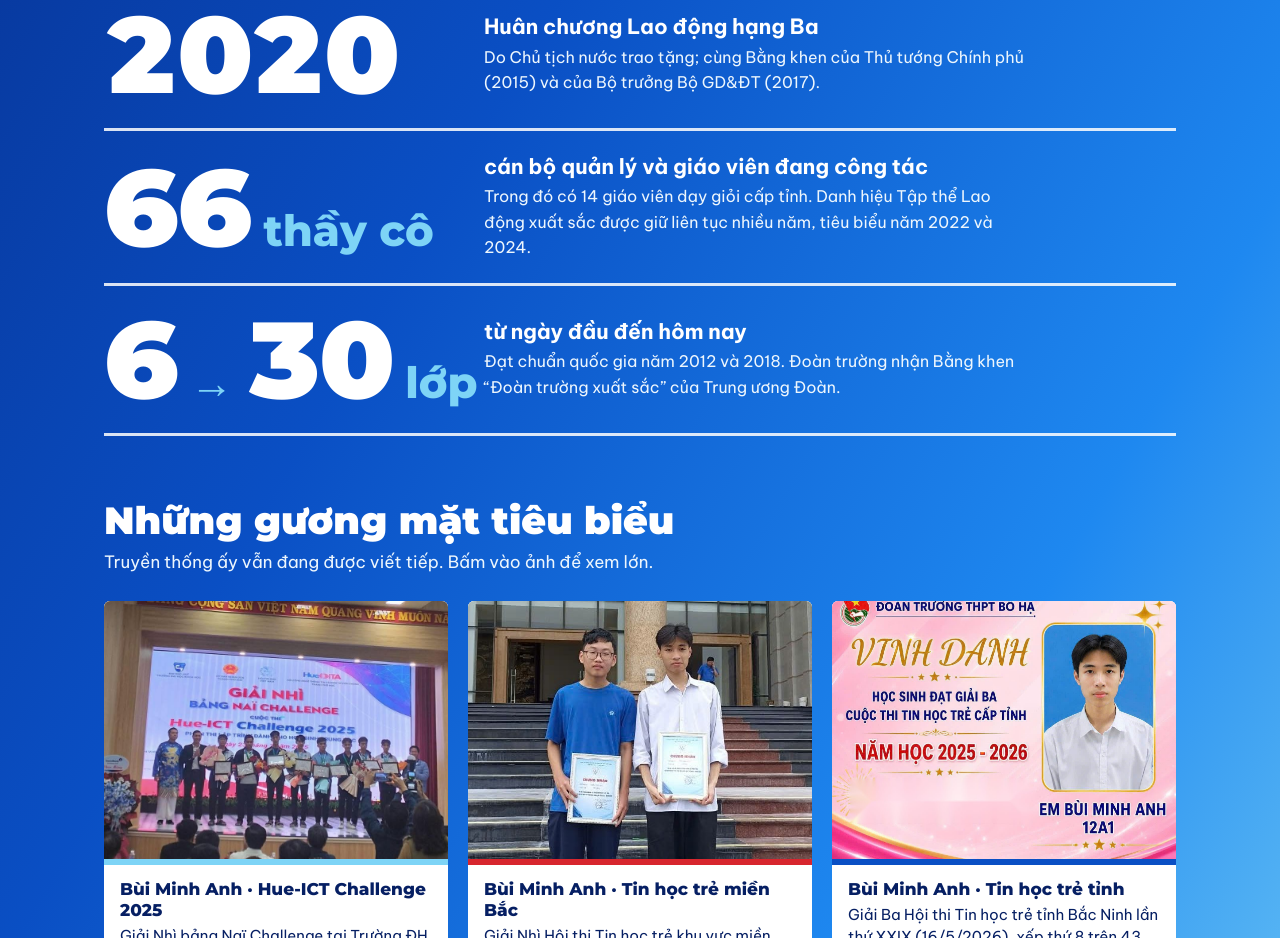
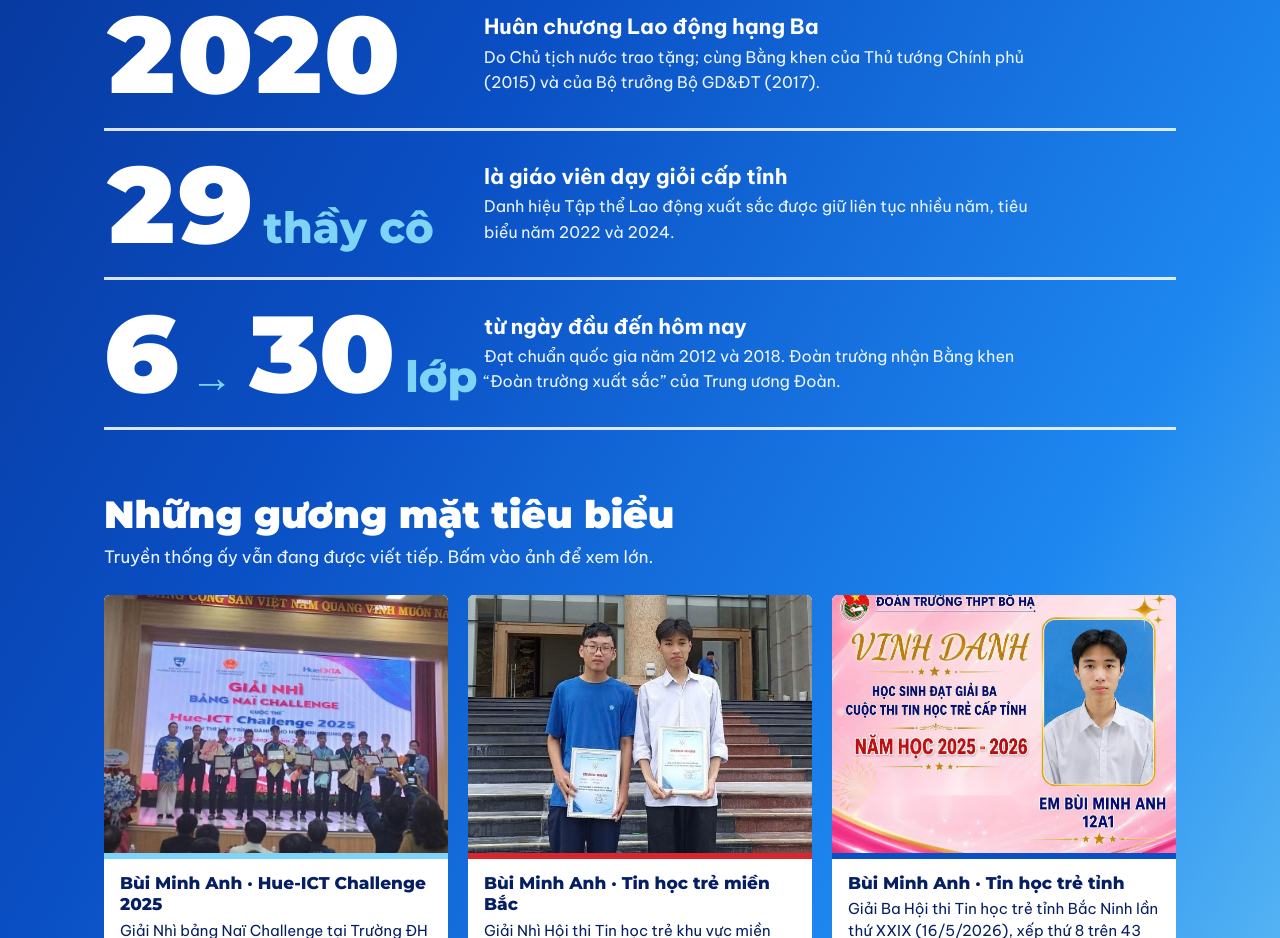
Before and after one commit to Trun85/a1k34bhhs, a plain HTML site: page index.html in a window 1280 px wide. Shown: the part 9198-10136 px from the top of the page. Drawn offline with Linux system fonts and the light colour scheme.

Commit message:
Sửa số giáo viên dạy giỏi cấp tỉnh thành 29

```diff
--- a/index.html
+++ b/index.html
@@ -571,7 +571,7 @@ body.loading{overflow:hidden}
       <div class="row"><div class="n"><span data-to="27">27</span><small>/29</small></div><div><h3>giải học sinh giỏi văn hóa cấp tỉnh</h3><p>Năm học 2019 – 2020, xếp thứ 2 toàn tỉnh về số lượng giải.</p></div></div>
       <div class="row"><div class="n"><span data-to="6">6</span><small> lần</small></div><div><h3>nhận Cờ thi đua của UBND tỉnh Bắc Giang</h3><p>Đơn vị dẫn đầu phong trào thi đua các năm 2013, 2014, 2015, 2018, 2020 và 2021.</p></div></div>
       <div class="row"><div class="n">2020</div><div><h3>Huân chương Lao động hạng Ba</h3><p>Do Chủ tịch nước trao tặng; cùng Bằng khen của Thủ tướng Chính phủ (2015) và của Bộ trưởng Bộ GD&amp;ĐT (2017).</p></div></div>
-      <div class="row"><div class="n"><span data-to="66">66</span><small> thầy cô</small></div><div><h3>cán bộ quản lý và giáo viên đang công tác</h3><p>Trong đó có 14 giáo viên dạy giỏi cấp tỉnh. Danh hiệu Tập thể Lao động xuất sắc được giữ liên tục nhiều năm, tiêu biểu năm 2022 và 2024.</p></div></div>
+      <div class="row"><div class="n"><span data-to="29">29</span><small> thầy cô</small></div><div><h3>là giáo viên dạy giỏi cấp tỉnh</h3><p>Danh hiệu Tập thể Lao động xuất sắc được giữ liên tục nhiều năm, tiêu biểu năm 2022 và 2024.</p></div></div>
       <div class="row"><div class="n">6<small> → </small><span data-to="30">30</span><small> lớp</small></div><div><h3>từ ngày đầu đến hôm nay</h3><p>Đạt chuẩn quốc gia năm 2012 và 2018. Đoàn trường nhận Bằng khen “Đoàn trường xuất sắc” của Trung ương Đoàn.</p></div></div>
     </div>
     <div class="honor">
```
